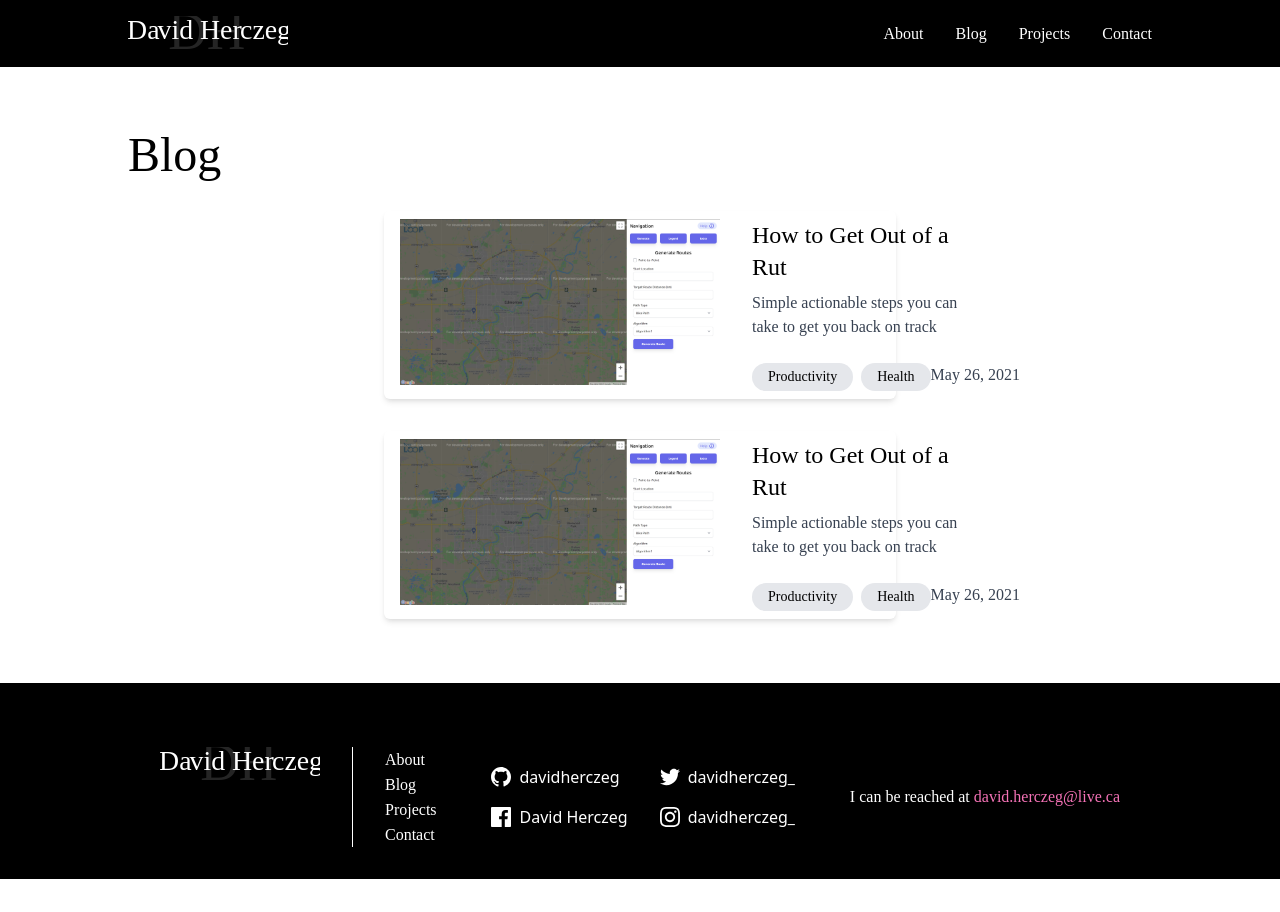
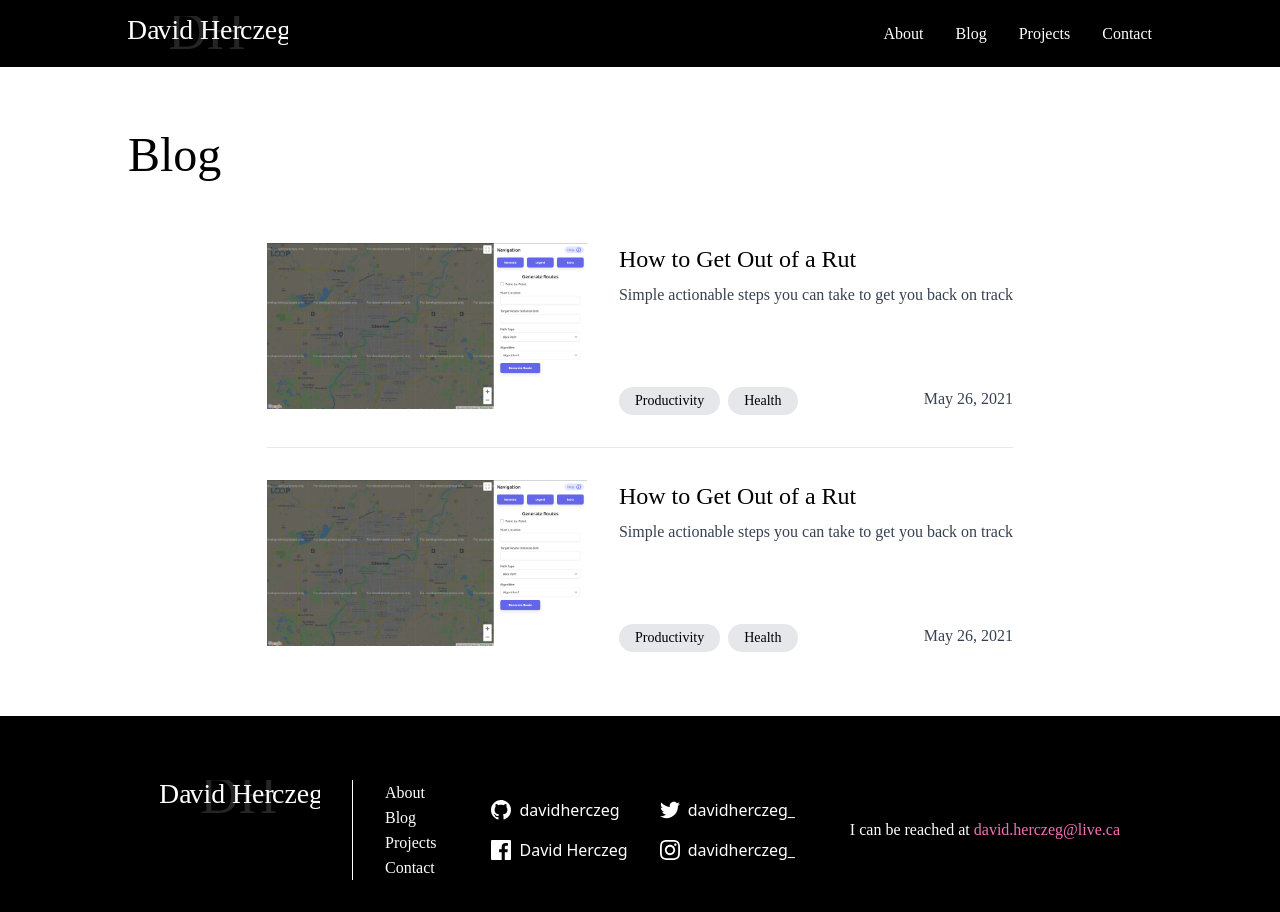
Before and after one commit to davidherczeg/davidherczeg, a Next.js app: page /blog in a window 1280 px wide. Before the commit the page ends 879 px from the top, so only its background shows below. Built offline with nearby package versions, Linux system fonts and the light colour scheme; a web font is replaced by a local one.

Commit message:
Use dividers instead of shadow to separate blogs in blog page

```diff
--- a/components/Blog.jsx
+++ b/components/Blog.jsx
@@ -3,8 +3,7 @@ import Image from 'next/image';
 
 const Blog = props => {
   return (
-    <div className='flex-1 px-64'>
-      <div className='flex rounded-md shadow-md px-4 py-2 space-x-8'>
+    <div className='flex-1 flex space-x-8 pt-8'>
       <div className='flex-none'>
         <Image
           className=''
@@ -36,7 +35,6 @@ const Blog = props => {
         </div>
       </div>
     </div>
-    </div>
   );
 };
 
--- a/pages/blog.js
+++ b/pages/blog.js
@@ -10,9 +10,13 @@ export default () => {
     <div className='w-full h-screen'>
       <Navbar />
       <Section label='Blog'>
-        <div className='flex flex-col space-y-8'>
-          <Blog />
-          <Blog />
+        <div className='flex'>
+          <div className='flex-1' />
+          <div className='flex-none flex flex-col space-y-8 divide-y'>
+            <Blog />
+            <Blog />
+          </div>
+          <div className='flex-1' />
         </div>
       </Section>
       <Footer />
```
Lines whose indentation alone changed are shown as unchanged.
